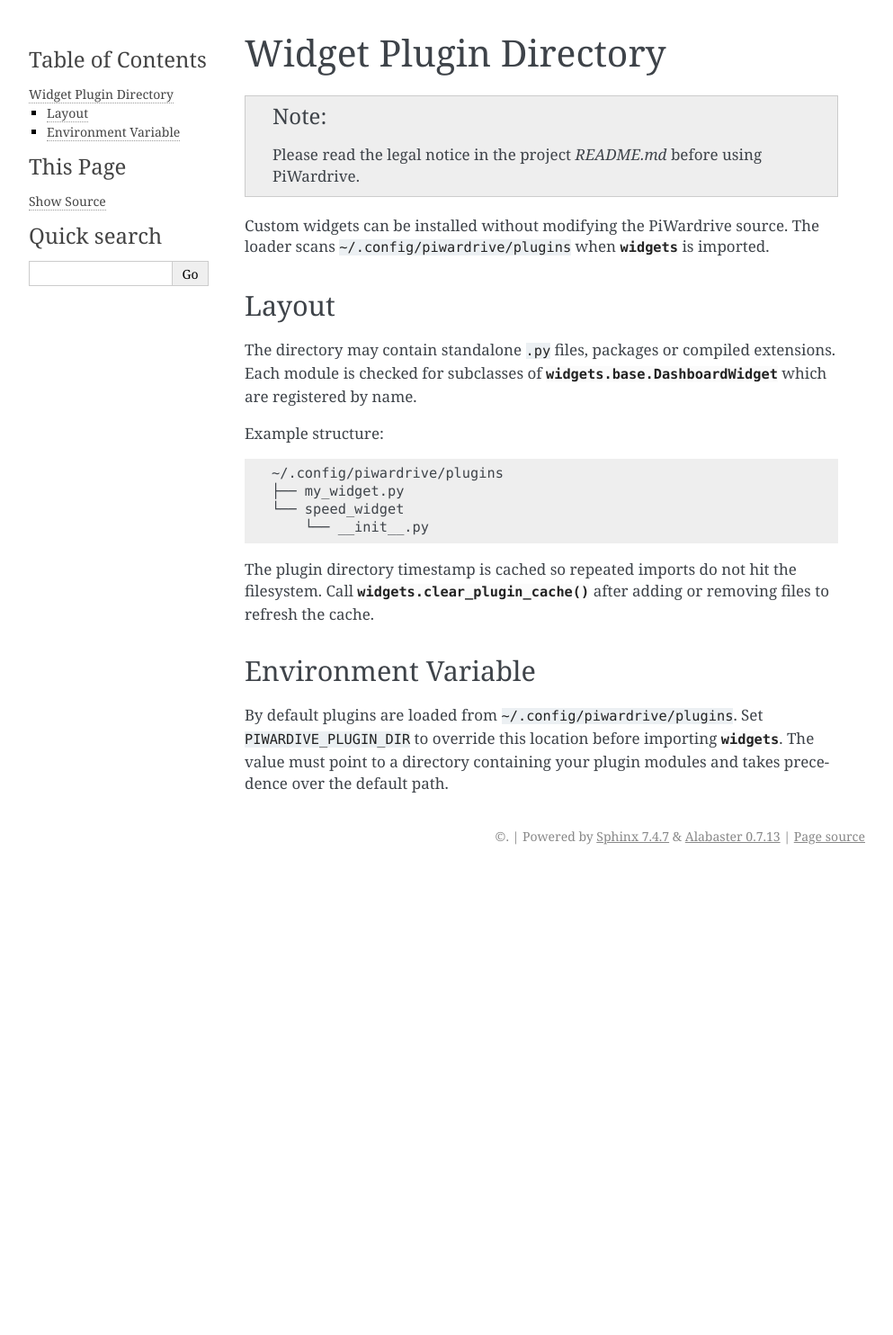
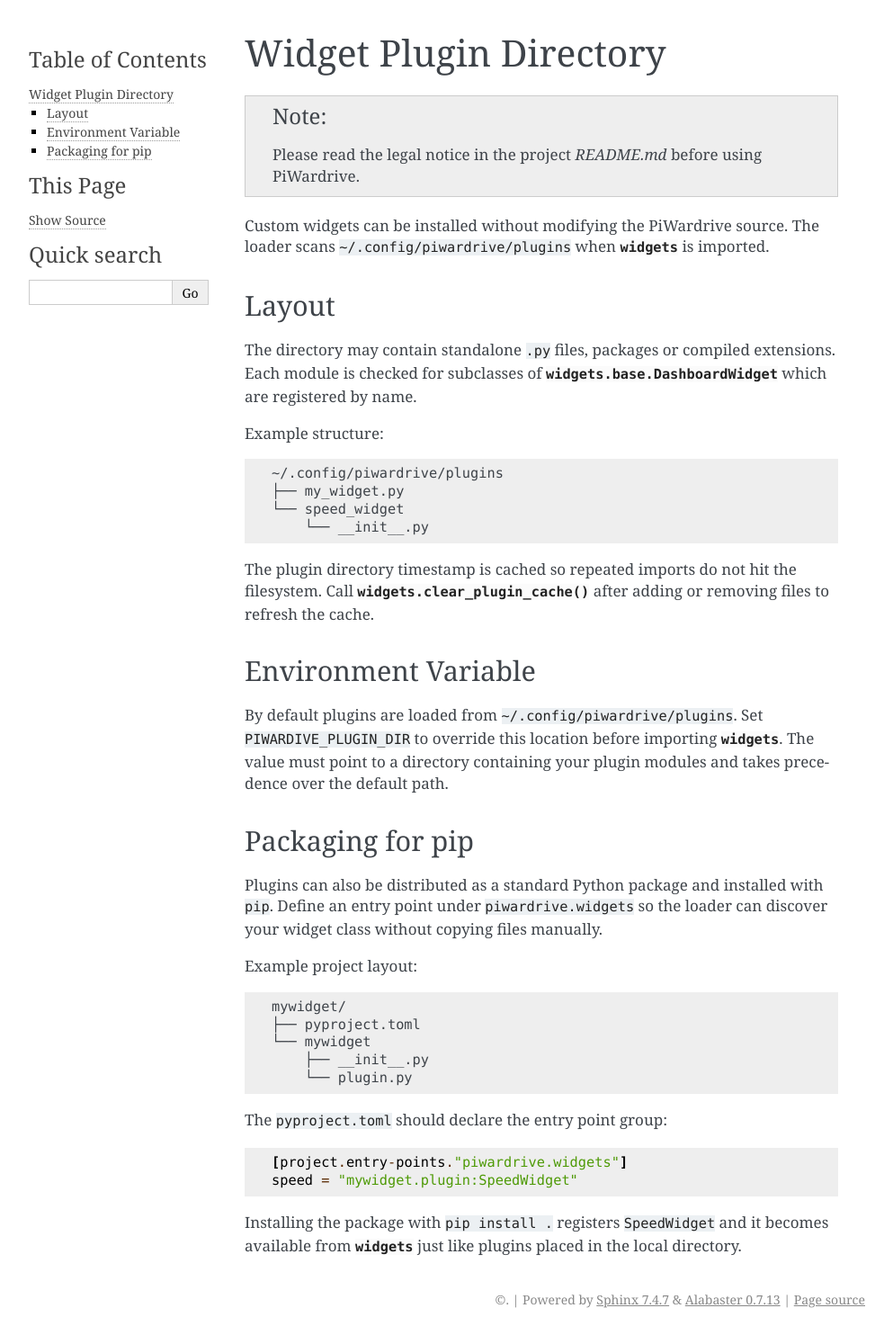
Before and after one commit to Trashytalk/piwardrive, a Sphinx documentation site: the page built from docs/widget_plugins.rst, in a window 1280 px wide. Shown: the whole page at 90% size, without its empty margins (148-1141 px from the left). Built offline with Sphinx 7.4.7, drawn with Linux system fonts in a browser that asks for light colours; before the commit the page ends 969 px from its top, so only the background shows below that.

Commit message:
docs: document pip packaging for widget plugins

```diff
--- a/docs/widget_plugins.rst
+++ b/docs/widget_plugins.rst
@@ -31,3 +31,27 @@ By default plugins are loaded from ``~/.config/piwardrive/plugins``. Set
 ``PIWARDIVE_PLUGIN_DIR`` to override this location before importing
 :mod:`widgets`. The value must point to a directory containing your plugin
 modules and takes precedence over the default path.
+
+Packaging for pip
+-----------------
+
+Plugins can also be distributed as a standard Python package and installed with
+``pip``.  Define an entry point under ``piwardrive.widgets`` so the loader can
+discover your widget class without copying files manually.
+
+Example project layout::
+
+    mywidget/
+    ├── pyproject.toml
+    └── mywidget
+        ├── __init__.py
+        └── plugin.py
+
+The ``pyproject.toml`` should declare the entry point group::
+
+    [project.entry-points."piwardrive.widgets"]
+    speed = "mywidget.plugin:SpeedWidget"
+
+Installing the package with ``pip install .`` registers ``SpeedWidget`` and it
+becomes available from :mod:`widgets` just like plugins placed in the local
+directory.
```
